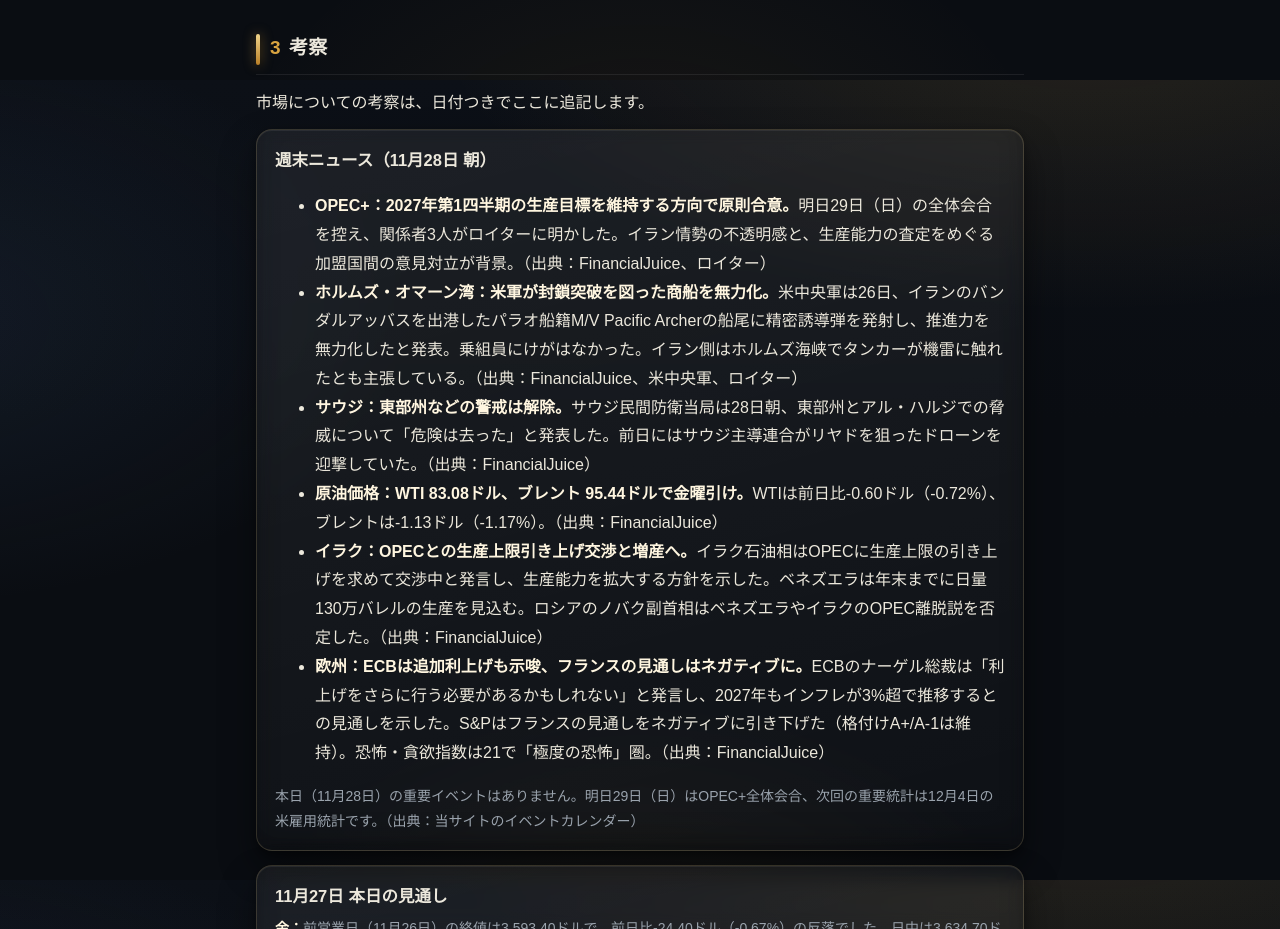
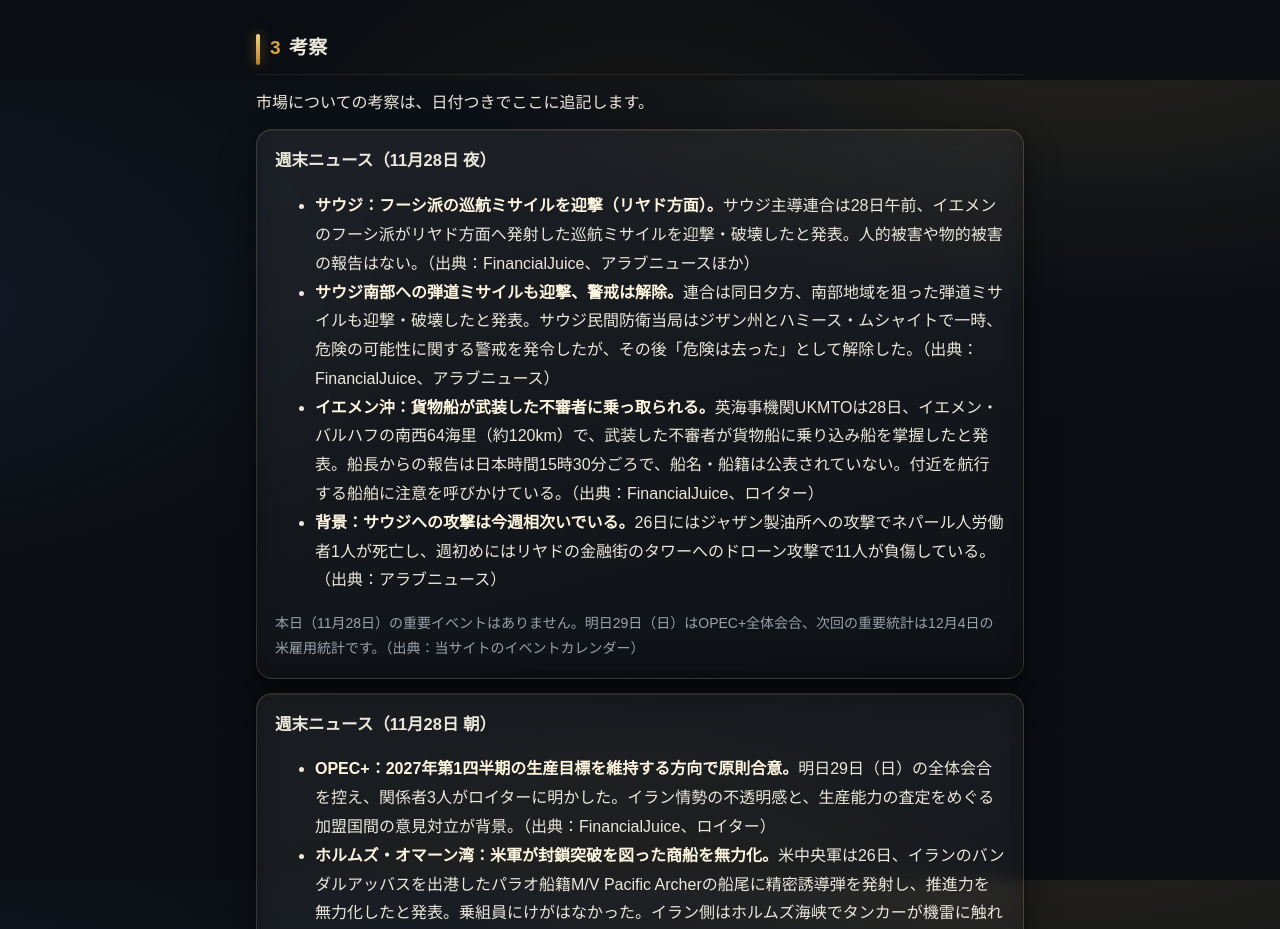
Before and after one commit to ictel0/kensho-trade, a plain HTML site: page journal.html in a window 1280 px wide. Shown: the part 4720-5649 px from the top of the page. Drawn offline with Linux system fonts and the light colour scheme.

Commit message:
Update journal (auto)

```diff
--- a/journal.html
+++ b/journal.html
@@ -132,6 +132,16 @@
 
   <h2><span class="sec-no">3</span>考察</h2>
   <p>市場についての考察は、日付つきでここに追記します。</p>
+  <div class="card">
+    <h3>週末ニュース（11月28日 夜）</h3>
+    <ul>
+      <li><strong>サウジ：フーシ派の巡航ミサイルを迎撃（リヤド方面）。</strong>サウジ主導連合は28日午前、イエメンのフーシ派がリヤド方面へ発射した巡航ミサイルを迎撃・破壊したと発表。人的被害や物的被害の報告はない。（出典：FinancialJuice、アラブニュースほか）</li>
+      <li><strong>サウジ南部への弾道ミサイルも迎撃、警戒は解除。</strong>連合は同日夕方、南部地域を狙った弾道ミサイルも迎撃・破壊したと発表。サウジ民間防衛当局はジザン州とハミース・ムシャイトで一時、危険の可能性に関する警戒を発令したが、その後「危険は去った」として解除した。（出典：FinancialJuice、アラブニュース）</li>
+      <li><strong>イエメン沖：貨物船が武装した不審者に乗っ取られる。</strong>英海事機関UKMTOは28日、イエメン・バルハフの南西64海里（約120km）で、武装した不審者が貨物船に乗り込み船を掌握したと発表。船長からの報告は日本時間15時30分ごろで、船名・船籍は公表されていない。付近を航行する船舶に注意を呼びかけている。（出典：FinancialJuice、ロイター）</li>
+      <li><strong>背景：サウジへの攻撃は今週相次いでいる。</strong>26日にはジャザン製油所への攻撃でネパール人労働者1人が死亡し、週初めにはリヤドの金融街のタワーへのドローン攻撃で11人が負傷している。（出典：アラブニュース）</li>
+    </ul>
+    <p>本日（11月28日）の重要イベントはありません。明日29日（日）はOPEC+全体会合、次回の重要統計は12月4日の米雇用統計です。（出典：当サイトのイベントカレンダー）</p>
+  </div>
   <div class="card">
     <h3>週末ニュース（11月28日 朝）</h3>
     <ul>
```
